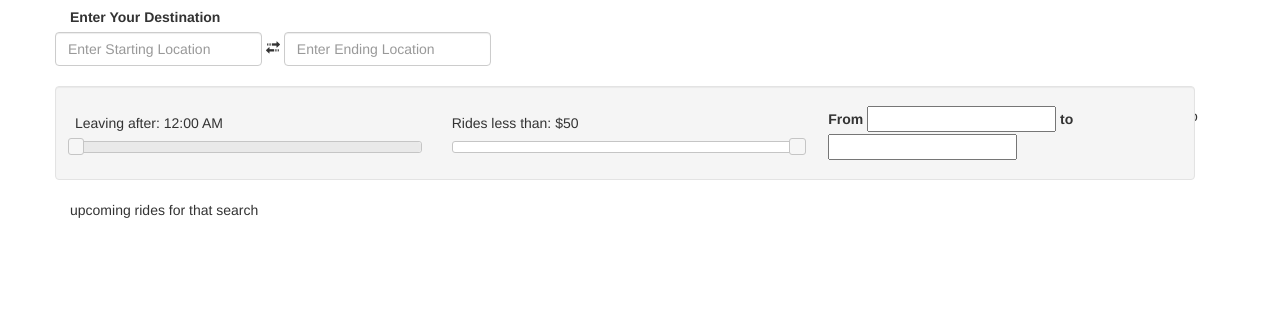
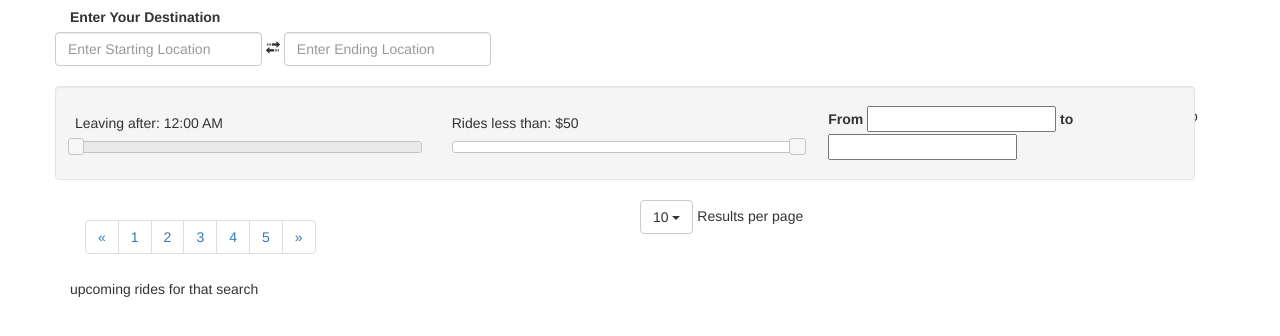
Before and after one commit to maddiecousens/Carseat, a Flask app: page /search?query=all in a window 1280 px wide. Shown: the part 265-601 px from the top of the page. Run offline with Flask 2, Linux system fonts and the light colour scheme; data that the repository does not hold is empty; some libraries are stand-ins or nearby versions.

Commit message:
added pagination and search results # to html

```diff
--- a/templates/search.html
+++ b/templates/search.html
@@ -34,7 +34,7 @@
     - Add distance/maps
   </div>
 
-  <form action="/search">
+  <form action="/search" id="searchform">
     <div class="row form-inline">
       <fieldset>
 
@@ -152,6 +152,47 @@
   </div>
 
   <br>
+
+  <div class="row col-xs-12">
+    <div class="col-xs-6">
+
+      <nav aria-label="Page navigation">
+        <ul class="pagination">
+          <li>
+            <a href="#" aria-label="Previous">
+              <span aria-hidden="true">&laquo;</span>
+            </a>
+          </li>
+          <li><a href="#">1</a></li>
+          <li><a href="#">2</a></li>
+          <li><a href="#">3</a></li>
+          <li><a href="#">4</a></li>
+          <li><a href="#">5</a></li>
+          <li>
+          <a href="#" aria-label="Next">
+            <span aria-hidden="true">&raquo;</span>
+          </a>
+          </li>
+        </ul>
+      </nav>
+
+    </div>
+
+    <div class="col-xs-6">
+      <div class="dropdown">
+        <button class="btn btn-default dropdown-toggle" type="button"
+        id="dropdownMenu1" data-toggle="dropdown" aria-haspopup="true"
+        aria-expanded="true">10
+        <span class="caret"></span>
+        </button> Results per page
+        <ul class="dropdown-menu" aria-labelledby="dropdownMenu1">
+          <li><a href="#">10</a></li>
+          <li><a href="#">50</a></li>
+          <li><a href="#">100</a></li>
+        </ul>
+      </div>
+    </div>
+  </div>
 
   <table class="table table-hover" id="results">
     {% if rides %}
@@ -335,6 +376,15 @@
 
 
 <script> $("a.my-tool-tip").tooltip(); </script>
+<script>
+
+  function preventSubmit(evt) {
+    evt.preventDefault()
+  }
+
+  $('#searchform').on("submit", preventSubmit)
+
+  </script>
 
 <script type="text/javascript" src="static/autocomplete.js"></script>
 <script type="text/javascript" src="static/search_time_toggle.js"></script>
```
